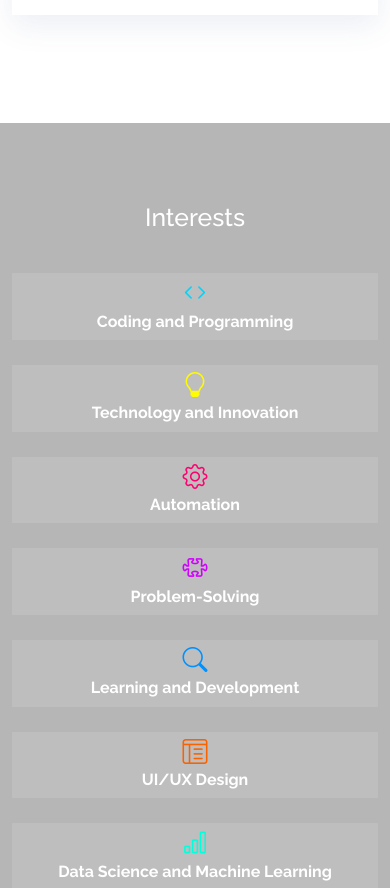
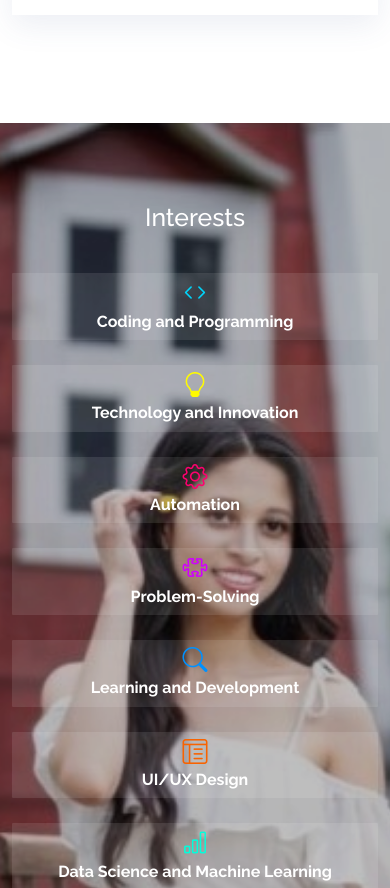
Before and after one commit to kasuni22/portfolio, a plain HTML site: page index.html in a window 390 px wide. Shown: the part 5520-6408 px from the top of the page. Drawn offline with nearby package versions, Linux system fonts and the light colour scheme.

Commit message:
Update style.css

```diff
--- a/assets/css/style.css
+++ b/assets/css/style.css
@@ -768,7 +768,7 @@ section {
 --------------------------------------------------------------*/
 .testimonials {
   padding: 80px 0;
-  background: url("../img/testimonials-bg 1.jpg") no-repeat;
+  background: url("../img/testimonials-bg.jpg") no-repeat;
   background-position: center top;
   background-size: cover;
   position: relative;
@@ -787,7 +787,7 @@ section {
 /* Media query for mobile devices */
 @media (max-width: 500px) {
   .testimonials {
-    background-position: 20% 75%;
+    background-position: 10% 75%;
   }
 }
 
```
